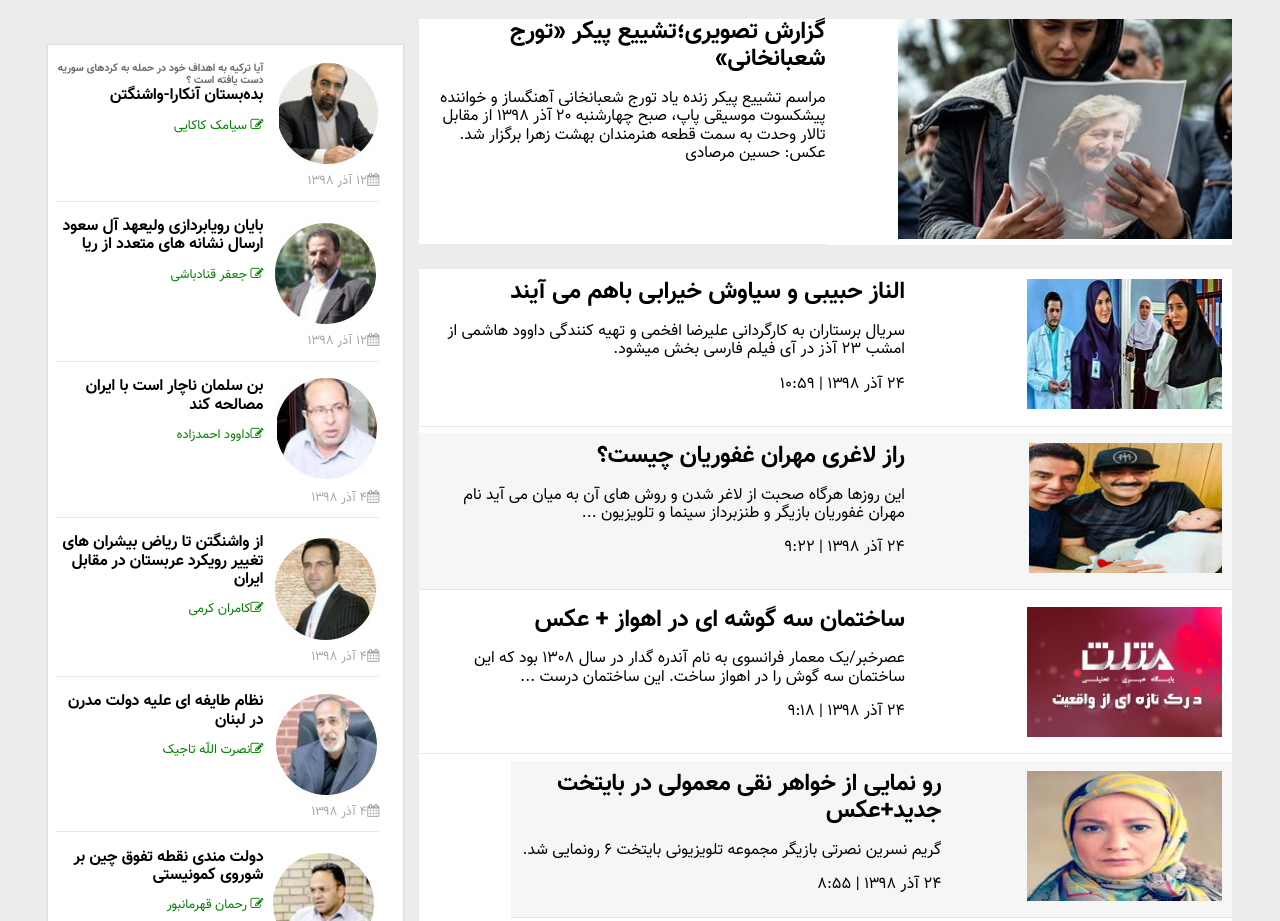
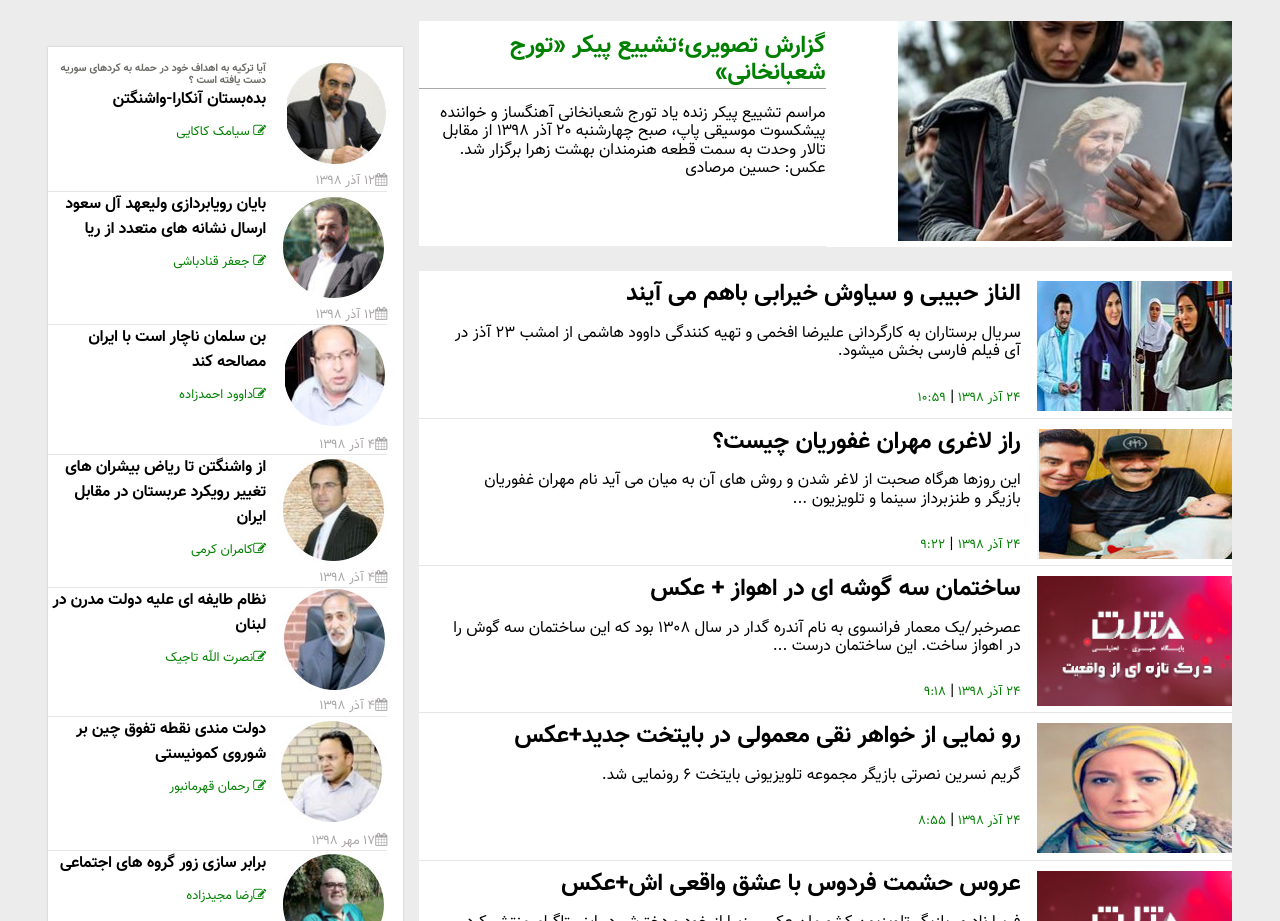
Before and after one commit to sogoljavadi/sitekhabari, a plain HTML site: page index2.html in a window 1280 px wide. Shown: the part 104-1025 px from the top of the page. Drawn offline with Linux system fonts and the light colour scheme; a web font is replaced by a local one.

Commit message:
farhang (index2.htm) edited)

```diff
--- a/css/new.css
+++ b/css/new.css
@@ -1047,6 +1047,9 @@ padding: 4px 0px;
 }
 
 /*index2 styles*/
+
+
+
 .right_column{
 width: 100%;
 /*background-color: #632c2c;*/
@@ -1069,31 +1072,16 @@ width: 100%;
 .toplist{
   margin: 0;
   padding: 0;
-
+  list-style: none;
 }
 .toplist >li{
-  max-width: 100%;
-  margin-left: auto;
-  margin-right: auto;
-  padding: 10px;
-  border-bottom: 1px solid #e7e7e7;
-  position: relative;
-  display: inline-block;
-  }
-
-
-
-.toplist >li .toplistimg{
-    margin-right: 0;
-    margin-left: 0;
- }
-
-
-.toplist >li .toplisttext{
- margin-right: 0;
- }
-
-
+  border-bottom: solid 1px rgba(128, 128, 128, 0.2);
+}
+li:after {
+  content: " ";
+display: block;
+clear: both;
+}
  .box_color{
   background-color: #fff;
   border: 1px solid#e3e3e3;
@@ -1103,6 +1091,9 @@ width: 100%;
  }
  .white_b{
    background-color: #ffffff;
+ }
+ .linehei{
+  line-height: 25px;
  }
 @media screen and (min-width: 800px){
 
@@ -1132,32 +1123,76 @@ width: 100%;
       height: 225px;
 
     }
+    .latest2{
+      width: 30%;
+      float: right;
+    }
 
-    .toplist >li .toplistimg{
+}
+.toplisttext{
+  width: 100%;
+
+}
+.toplistimg{
+  width: 100%;
+
+  }
+  .naghdul {
+    padding: 0;
+    list-style: none;
+    }
+    .naghdul>li {
+      border-bottom: solid 1px #80808033;
+    }
+
+    li:after {
+    content: " ";
+    display: block;
+    clear: both;
+    }
+     .naghdimg{
       width: 40%;
       float: right;
-      }
-
-
-    .toplist >li .toplisttext{
+    }
+    .naghdtxt{
+      padding-right: 8px;
       width: 60%;
       float: left;
       margin-left: 0;
+    }
+  @media screen and (min-width: 800px){
 
+    .toplisttext{
+      width: 70%;
+      float: right;
+      margin-top: 10px;
     }
-    .toplist >li{
-      max-width: 100%;
-      margin-left: auto;
-      margin-right: auto;
-      padding: 10px;
-      border-bottom: 1px solid #e7e7e7;
-      position: relative;
-      display: inline-block;
+    .toplistimg{
+      width: 26%;
+      float: right;
+      margin-top: 10px;
       }
-      .latest2 {
-        width: 30%;
+      .naghdimg{
+        width: 33.33333%;
         float: right;
       }
+      .naghdtxt{
+        padding-right: 8px;
+        width: 66.66667%;
+        float: left;
+        margin-left: 0;
+      }
+  }
+
+
+
+.head_color{
+   margin-top: 12px;
+  border-bottom: 1px solid darkgray;
+
+}
+.head_color > a{
+  color:#008000;
 }
 
 .butmore{
@@ -1199,37 +1234,3 @@ width: 100%;
 .back_c{
   background-color: #ececec;
 }
-.naghdul{
-  padding: 8px;
-  margin: 0;
-  margin-right: 0px;
-  margin-left: 0px;
-  max-width: 100%;
-  margin-left: auto;
-  margin-right: auto;
-}
-.naghdul >li{
-  max-width: 100%;
-  margin-left: auto;
-  margin-right: auto;
-  padding: 10px 0;
-  padding-top: 10px;
-  border-bottom: solid 1px #e9e9e9;
-  display: inline-block;
-}
-.naghdul >li .naghdimg{
-  width: 33.33333%;
-  float: right;
-}
-.naghdul >li .naghdtxt{
-  padding-right: 8px;
-  width: 66.66667%;
-  float: left;
-  margin-left: 0;
-}
-.naghdul >li .naghdtxt{
-  padding-right: 8px;
-  width: 66.66667%;
-  float: left;
-  margin-left: 0;
-}
--- a/index2.html
+++ b/index2.html
@@ -28,11 +28,13 @@
    <div class="header-nav">
    <!-- 1 -->
    <div class="container time-form">
-     <div class="timesearch">
-     <span class="head_time" >
-     <time>یکشنبه ۳ آبان ۱۳۹۸ <i id="time_icon" class="fa fa-circle" aria-hidden="true"></i> ۲۰۱۹ November ۳ </time>
-      </span>
-     </div>
+      <div class="timesearch">
+          <span class="head_time" >
+            <time datetime="2019-12-16T04:56:07+00:00">یکشنبه ۳ آبان ۱۳۹۸ </time>
+           <i class="fa fa-circle time_icon" aria-hidden="true"></i>
+           <time datetime="2019-12-16T04:56:07+00:00"> ۲۰۱۹ November ۳ </time>
+          </span>
+        </div>
      <!-- The form -->
      <form class="form">
      <button class="search_icon" type="submit"><i class="fa fa-search"></i></button>
@@ -77,7 +79,7 @@
      </div>
       <!-- topbox text -->
      <div class="content1 white_b">
-     <h2>
+     <h2 class="head_color">
      <a href="#" target="_blank" title="گزارش تصویری؛تشییع پیکر «تورج شعبانخانی»"  >
      گزارش تصویری؛تشییع پیکر «تورج شعبانخانی» </a>
       </h2>
@@ -106,16 +108,16 @@
         </h2>
          <p  >سریال برستاران به کارگردانی علیرضا افخمی و تهیه کنندگی داوود هاشمی از امشب ۲۳ آذز در آی فیلم فارسی بخش میشود.</p>
 
-         <time datetime="2019-12-16T04:56:07+00:00"  >
+         <time class="naghdathor" datetime="2019-12-16T04:56:07+00:00"  >
           ۲۴ آذر ۱۳۹۸                  </time>
          <span>|</span>
-         <time datetime="2019-12-16T04:56:07+00:00"  >
+         <time class="naghdathor" datetime="2019-12-16T04:56:07+00:00"  >
          ۱۰:۵۹                  </time>
 
         </div>
         <!-- end of toplisttext -->
     </li>
-     <li class="grayback">
+     <li>
        <!-- start of toplistimg -->
         <div class="toplistimg">
         <a title="الناز حبیبی و سیاوش خیرابی باهم می آین" href="#"   >
@@ -130,10 +132,10 @@
         </h2>
          <p  > این روزها هرگاه صحبت از لاغر شدن و روش های آن به میان می آید نام مهران غفوریان بازیگر و طنزبرداز سینما و تلویزیون ...</p>
 
-         <time datetime="2019-12-16T04:56:07+00:00"  >
+         <time class="naghdathor" datetime="2019-12-16T04:56:07+00:00"  >
           ۲۴ آذر ۱۳۹۸</time>
          <span>|</span>
-         <time datetime="2019-12-16T04:56:07+00:00"  >
+         <time class="naghdathor" datetime="2019-12-16T04:56:07+00:00"  >
          ۹:۲۲</time>
 
         </div>
@@ -154,16 +156,16 @@
         </h2>
          <p>عصرخبر/یک معمار فرانسوی به نام آندره گدار در سال ۱۳۰۸ بود که این ساختمان سه گوش را در اهواز ساخت. این ساختمان درست ...</p>
 
-         <time datetime="2019-12-16T04:56:07+00:00"  >
+         <time class="naghdathor" datetime="2019-12-16T04:56:07+00:00"  >
           ۲۴ آذر ۱۳۹۸ </time>
          <span>|</span>
-         <time datetime="2019-12-16T04:56:07+00:00"  >
+         <time class="naghdathor" datetime="2019-12-16T04:56:07+00:00"  >
          ۹:۱۸ </time>
 
         </div>
         <!-- end of toplisttext -->
     </li>
-     <li class="grayback">
+     <li>
        <!-- start of toplistimg -->
         <div class="toplistimg">
         <a title="الناز حبیبی و سیاوش خیرابی باهم می آین" href="#"   >
@@ -178,9 +180,9 @@
         </h2>
          <p  > گریم نسرین نصرتی بازیگر مجموعه تلویزیونی بایتخت ۶ رونمایی شد.</p>
 
-         <time datetime="2019-12-16T04:56:07+00:00"  >۲۴ آذر ۱۳۹۸ </time>
+         <time class="naghdathor" datetime="2019-12-16T04:56:07+00:00"  >۲۴ آذر ۱۳۹۸ </time>
          <span>|</span>
-         <time datetime="2019-12-16T04:56:07+00:00"  >۸:۵۵ </time>
+         <time class="naghdathor" datetime="2019-12-16T04:56:07+00:00"  >۸:۵۵ </time>
 
         </div>
         <!-- end of toplisttext -->
@@ -200,14 +202,14 @@
         </h2>
          <p  >فریبا نادری بازیگر تلویزیون کشورمان عکسی زیبا از خود و دخترش در اینستاگرام منتشر کرد.</p>
 
-         <time datetime="2019-12-16T04:56:07+00:00">۲۴ آذر ۱۳۹۸ </time>
+         <time class="naghdathor" datetime="2019-12-16T04:56:07+00:00">۲۴ آذر ۱۳۹۸ </time>
          <span>|</span>
-         <time datetime="2019-12-16T04:56:07+00:00">۸:۳۷ </time>
+         <time class="naghdathor" datetime="2019-12-16T04:56:07+00:00">۸:۳۷ </time>
 
         </div>
         <!-- end of toplisttext -->
     </li>
-     <li class="grayback">
+     <li>
        <!-- start of toplistimg -->
         <div class="toplistimg">
         <a title="الناز حبیبی و سیاوش خیرابی باهم می آین" href="#"   >
@@ -222,9 +224,9 @@
         </h2>
          <p  >بهنوش طباطبایی بازیگر اصلی نمایش مری بابینز با انتشار بستی در اینستاگرام خطاب به دیوید بکام نوشت: من قشنگتر مری رو ...</p>
 
-         <time datetime="2019-12-16T04:56:07+00:00"  > ۲۳ آذر ۱۳۹۸</time>
+         <time class="naghdathor" datetime="2019-12-16T04:56:07+00:00"  > ۲۳ آذر ۱۳۹۸</time>
          <span>|</span>
-         <time datetime="2019-12-16T04:56:07+00:00"  >۱۳:۳</time>
+         <time class="naghdathor" datetime="2019-12-16T04:56:07+00:00"  >۱۳:۳</time>
 
         </div>
         <!-- end of toplisttext -->
@@ -244,16 +246,16 @@
         </h2>
          <p  > مهناز افشار نوشت: thank you so much</p>
 
-         <time datetime="2019-12-16T04:56:07+00:00" > ۲۲ آذر ۱۳۹۸</time>
+         <time class="naghdathor" datetime="2019-12-16T04:56:07+00:00" > ۲۲ آذر ۱۳۹۸</time>
          <span>|</span>
-         <time datetime="2019-12-16T04:56:07+00:00" >۲۰:۵۴</time>
+         <time class="naghdathor" datetime="2019-12-16T04:56:07+00:00" >۲۰:۵۴</time>
 
         </div>
         <!-- end of toplisttext -->
     </li>
         <!-- end of toplisttext -->
 
-     <li class="grayback">
+     <li >
        <!-- start of toplistimg -->
         <div class="toplistimg">
         <a title="الناز حبیبی و سیاوش خیرابی باهم می آین" href="#"   >
@@ -268,9 +270,9 @@
         </h2>
          <p  > مهناز افشار در چند وقت اخیر و کارهای جنجالی حسابی حاشیه ساز شد و با فعالیت در اینستاگرام برای خود دردسر های ...</p>
 
-         <time datetime="2019-12-16T04:56:07+00:00"  >۲۲ آذر ۱۳۹۸</time>
+         <time class="naghdathor" datetime="2019-12-16T04:56:07+00:00"  >۲۲ آذر ۱۳۹۸</time>
          <span>|</span>
-         <time datetime="2019-12-16T04:56:07+00:00"  >۲۰:۵۳</time>
+         <time class="naghdathor" datetime="2019-12-16T04:56:07+00:00"  >۲۰:۵۳</time>
 
         </div>
         <!-- end of toplisttext -->
@@ -292,16 +294,16 @@
         </h2>
          <p  > </p>
 
-         <time datetime="2019-12-16T04:56:07+00:00">۲۲ آذر ۱۳۹۸ </time>
+         <time class="naghdathor" datetime="2019-12-16T04:56:07+00:00">۲۲ آذر ۱۳۹۸ </time>
          <span>|</span>
-         <time datetime="2019-12-16T04:56:07+00:00">۱۷:۰۵  </time>
+         <time class="naghdathor" datetime="2019-12-16T04:56:07+00:00">۱۷:۰۵  </time>
 
         </div>
         <!-- end of toplisttext -->
     </li>
         <!-- end of toplisttext -->
 
-     <li class="grayback">
+     <li>
        <!-- start of toplistimg -->
         <div class="toplistimg">
         <a title="الناز حبیبی و سیاوش خیرابی باهم می آین" href="#"   >
@@ -316,9 +318,9 @@
         </h2>
          <p  > تصویر تازه ای از یکتا ناصر منتشر شده است.</p>
 
-         <time datetime="2019-12-16T04:56:07+00:00" >۲۱ آذر ۱۳۹۸</time>
+         <time class="naghdathor" datetime="2019-12-16T04:56:07+00:00" >۲۱ آذر ۱۳۹۸</time>
          <span>|</span>
-         <time datetime="2019-12-16T04:56:07+00:00">۲۳:۱۳</time>
+         <time class="naghdathor" datetime="2019-12-16T04:56:07+00:00">۲۳:۱۳</time>
 
         </div>
         <!-- end of toplisttext -->
@@ -344,7 +346,7 @@
       <div class="naghdtxt">
       <h6 class="naght_tittle">آیا ترکیه به اهداف خود در حمله به کردهای سوریه دست یافته است ؟</h6>
       <h4>
-      <a href="#" target="_blank"  > بده‌بستان‌ آنکارا-واشنگتن </a>
+      <a class="linehei" href="#" target="_blank"  > بده‌بستان‌ آنکارا-واشنگتن </a>
       </h4>
      <!-- author -->
       <a class="naghdathor" href="#" target="_blank"    >
@@ -361,7 +363,7 @@
        </div>
       <div class="naghdtxt">
       <h4>
-      <a href="#" target="_blank"  >بایان رویابردازی ولیعهد آل سعود ارسال نشانه های متعدد از ریا </a>
+      <a class="linehei" href="#" target="_blank"  >بایان رویابردازی ولیعهد آل سعود ارسال نشانه های متعدد از ریا </a>
       </h4>
      <!-- author -->
       <a class="naghdathor" href="#" target="_blank"    >
@@ -379,7 +381,7 @@
       <div class="naghdtxt">
 
       <h4 >
-      <a href="#" target="_blank"  > بن سلمان ناچار است با ایران مصالحه کند </a>
+      <a class="linehei" href="#" target="_blank"  > بن سلمان ناچار است با ایران مصالحه کند </a>
       </h4>
      <!-- author -->
       <a class="naghdathor" href="#" target="_blank"    >
@@ -397,7 +399,7 @@
       <div class="naghdtxt">
 
       <h4>
-      <a href="#" target="_blank"  > از واشنگتن تا ریاض بیشران های تغییر رویکرد عربستان در مقابل ایران </a>
+      <a class="linehei" href="#" target="_blank"  > از واشنگتن تا ریاض بیشران های تغییر رویکرد عربستان در مقابل ایران </a>
       </h4>
      <!-- author -->
       <a class="naghdathor" href="#" target="_blank"    >
@@ -415,7 +417,7 @@
       <div class="naghdtxt">
 
       <h4   >
-      <a href="#" target="_blank"  >نظام طایفه ای علیه دولت مدرن در لبنان</a>
+      <a class="linehei" href="#" target="_blank"  >نظام طایفه ای علیه دولت مدرن در لبنان</a>
       </h4>
      <!-- author -->
       <a class="naghdathor" href="#" target="_blank"    >
@@ -433,7 +435,7 @@
       <div class="naghdtxt">
 
       <h4>
-      <a href="#" target="_blank"  >دولت مندی نقطه تفوق چین بر شوروی کمونیستی</a>
+      <a class="linehei" href="#" target="_blank"  >دولت مندی نقطه تفوق چین بر شوروی کمونیستی</a>
       </h4>
      <!-- author -->
       <a class="naghdathor" href="#" target="_blank"    >
@@ -451,7 +453,7 @@
       <div class="naghdtxt">
 
       <h4 >
-      <a href="#" target="_blank"  >برابر سازی زور گروه های اجتماعی </a>
+      <a class="linehei" href="#" target="_blank"  >برابر سازی زور گروه های اجتماعی </a>
       </h4>
      <!-- author -->
       <a class="naghdathor" href="#" target="_blank"    >
@@ -469,7 +471,7 @@
       <div class="naghdtxt">
 
       <h4>
-      <a href="#" target="_blank"  > ماهاتیر محمد تکنوکران مسلمان</a>
+      <a class="linehei" href="#" target="_blank"  > ماهاتیر محمد تکنوکران مسلمان</a>
       </h4>
      <!-- author -->
       <a class="naghdathor" href="#" target="_blank"    >
@@ -487,7 +489,7 @@
       <div class="naghdtxt">
       <h6 class="naght_tittle">دربی از نظر استراتژی بازی سطح بالایی بود</h6>
       <h4 >
-      <a href="#" target="_blank" title=""> در برسبولیس یک جهت استراتژیک اتفاق افتاده است</a>
+      <a class="linehei" href="#" target="_blank" title=""> در برسبولیس یک جهت استراتژیک اتفاق افتاده است</a>
       </h4>
      <!-- author -->
       <a class="naghdathor" href="#" target="_blank"    >
@@ -505,7 +507,7 @@
       <div class="naghdtxt">
       <h6 class="naght_tittle">آمار و ارقام درباره آموزش فوتبال ایران تکان دهنده است</h6>
       <h4 >
-      <a href="#" target="_blank" title="بده‌بستان‌ آنکارا-واشنگتن "> چرا باید به تاج خسته نباشید بگوییم؟ </a>
+      <a class="linehei" href="#" target="_blank" title="بده‌بستان‌ آنکارا-واشنگتن "> چرا باید به تاج خسته نباشید بگوییم؟ </a>
       </h4>
      <!-- author -->
       <a class="naghdathor" href="#" target="_blank"    >
@@ -524,7 +526,7 @@
       <div class="naghdtxt">
       <h6 class="naght_tittle">رییس جمهور آمریکا در نهایت در بی رسیدن به یک توافق دیگر با ایران است</h6>
       <h4 >
-      <a href="#" target="_blank" title="بده‌بستان‌ آنکارا-واشنگتن " >بیام های یک دست و شفافی از ایالات متحده منتشر نمی شود.</a>
+      <a class="linehei" href="#" target="_blank" title="بده‌بستان‌ آنکارا-واشنگتن " >بیام های یک دست و شفافی از ایالات متحده منتشر نمی شود.</a>
       </h4>
      <!-- author -->
       <a class="naghdathor" href="#" target="_blank">
@@ -539,12 +541,11 @@
   <button class="butmore" type="button"> بیشتر</button>
  </div>
  <!-- end of leftcolumn -->
-<div class="latest2 white_b">
+<div class="latest2 white_b mrgt16">
     <div class="container">
         <header class="glob-head akhbar_header">
           <h3>
           <a href="" title="یشنهاد سردبیر"> آخرین اخبار </a>
-
           </h3>
          </header>
       </div>
@@ -579,14 +580,14 @@
 
 </li>
 <li>
-<a href="#" title=" فیلم منتشر نشده از جنازه صدام با گردن شکسته بس از اعدا"><i class="fa fa-video-camera icon_camera" aria-hidden="true"></i>
+<a  href="#" title=" فیلم منتشر نشده از جنازه صدام با گردن شکسته بس از اعدا"><i class="fa fa-video-camera icon_camera" aria-hidden="true"></i>
   فیلم منتشر نشده از جنازه صدام با گردن شکسته بس از اعدام </a>
 
 </li>
 
 </ul>
 <a href="" title="icon">
-  <i class="fa fa-arrow-circle-o-left icon" aria-hidden="true"></i>
+
 
 </a>
 </div>
@@ -612,9 +613,9 @@
                 <div class="footer-hottag">
                     <div class="tag-cnt">
                         <div class="container">
-                            <span class="hottag-headerf">
+                            <div class="hottag-headerf">
                               <h1 class="hotf">موضوعات داغ:</h1>
-                            </span>
+                            </div>
                             <div class="hottag-listf">
                                 <ul class="taglistf">
                                     <li>
@@ -635,8 +636,9 @@
 
                     <!-- start of footer-iconplace -->
                     <div class="footer-iconplace">
+                        <h5 id="p">ما را دنبال کنید:</h5>
                         <span>
-                            <h5 id="p">ما را دنبال کنید:</h5>
+
                             <i id="rss" class="fa fa-rss" aria-hidden="true"></i>
                             <i id="instagram" class="fa fa-instagram" aria-hidden="true"></i>
                             <i id="in" class="fa fa-linkedin-square" aria-hidden="true"></i>
```
Also changed, not shown: index.html (+7 -0 lines).
